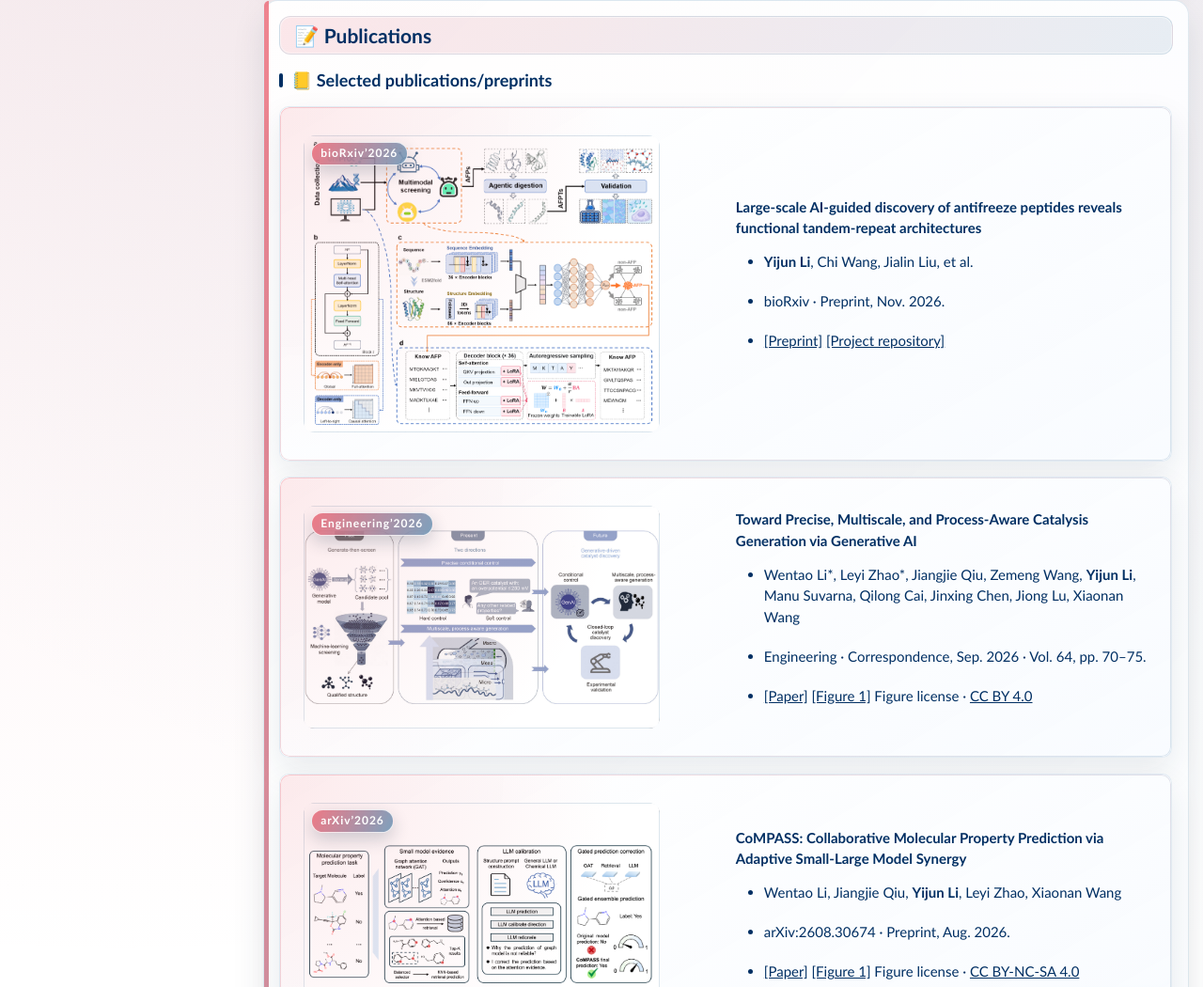
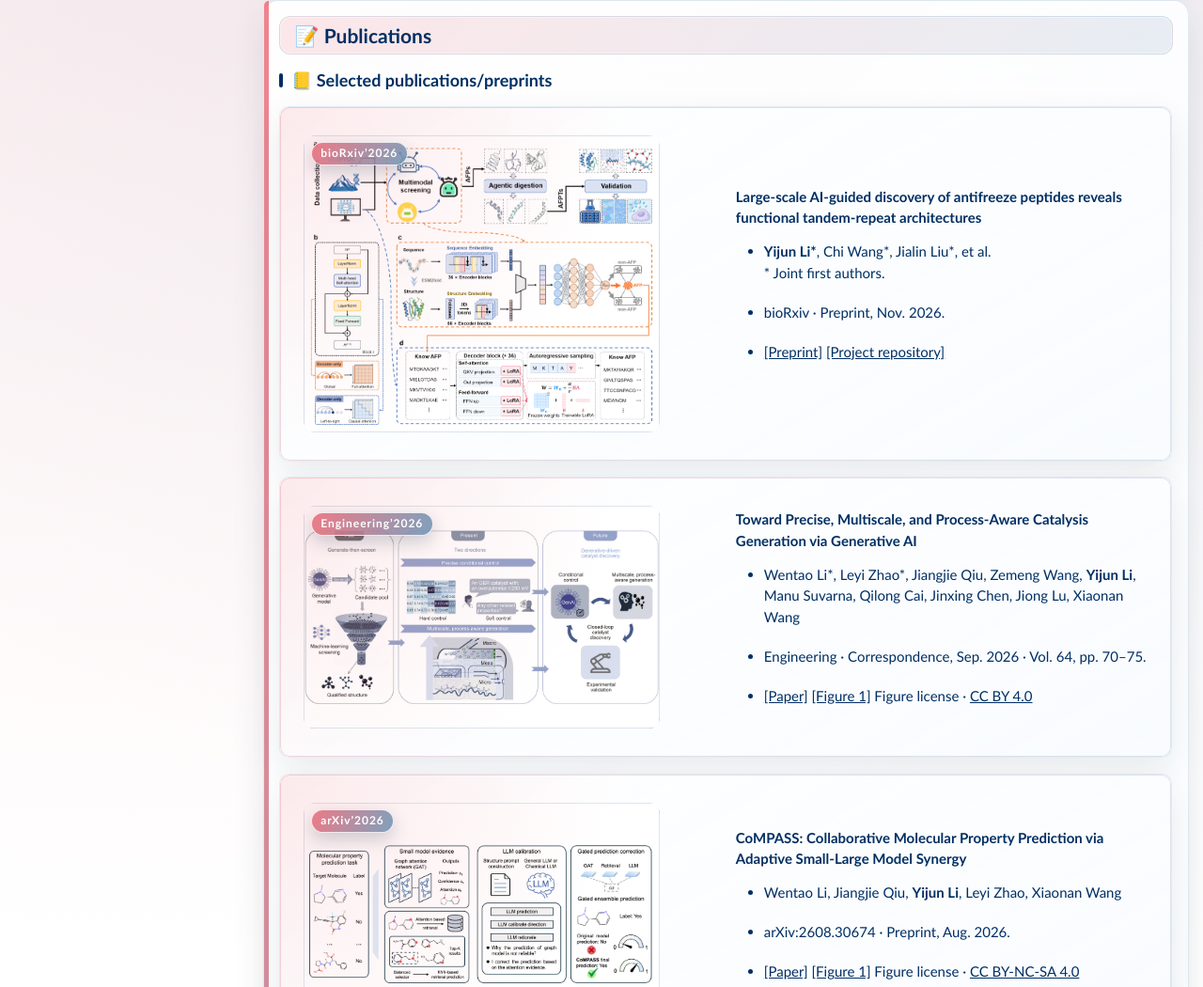
Before and after one commit to Knitua/knitua.github.io, a plain HTML site: page index.html in a window 1280 px wide. Shown: the part 1869-2919 px from the top of the page at 94% size. Drawn offline with Linux system fonts and the light colour scheme.

Commit message:
Credit the three joint first authors on the antifreeze peptide preprint

```diff
--- a/index.html
+++ b/index.html
@@ -137,7 +137,7 @@
       </section>
       <section class="story-section" id="publications"><h1>📝 Publications</h1><h2>📒 Selected publications/preprints</h2>
 <div class="paper-box"><div class="paper-box-image"><div><div class="badge">bioRxiv’2026</div><a href="assets/antifreeze-figure-1.png"><img src="assets/antifreeze-figure-1.png" alt="Figure 1. AI-guided discovery of antifreeze peptides" width="100%" loading="lazy"></a></div></div>
-<div class="paper-box-text"><p><strong>Large-scale AI-guided discovery of antifreeze peptides reveals functional tandem-repeat architectures</strong></p><ul><li><strong>Yijun Li</strong>, Chi Wang, Jialin Liu, et al.</li><li>bioRxiv · Preprint, <time datetime="2026-11-04">Nov. 2026</time>.</li><li><a href="https://doi.org/10.64898/2026.11.03.763275">[Preprint]</a> <a href="https://github.com/Knitua/AFP_article">[Project repository]</a> </li></ul></div></div>
+<div class="paper-box-text"><p><strong>Large-scale AI-guided discovery of antifreeze peptides reveals functional tandem-repeat architectures</strong></p><ul><li><strong>Yijun Li*</strong>, Chi Wang*, Jialin Liu*, et al.<br><small>* Joint first authors.</small></li><li>bioRxiv · Preprint, <time datetime="2026-11-04">Nov. 2026</time>.</li><li><a href="https://doi.org/10.64898/2026.11.03.763275">[Preprint]</a> <a href="https://github.com/Knitua/AFP_article">[Project repository]</a> </li></ul></div></div>
 <div class="paper-box" id="generative-catalysis">
   <div class="paper-box-image"><div><div class="badge">Engineering’2026</div><a href="assets/generative_catalysis.png"><img class="paper-original-figure" src="assets/generative_catalysis.png" alt="Figure 1. From generate-then-screen workflows to precise, multiscale, and process-aware catalysis generation." width="100%" loading="lazy"></a></div></div>
   <div class="paper-box-text">
```
